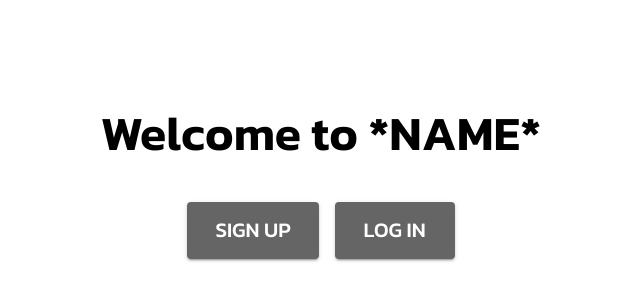
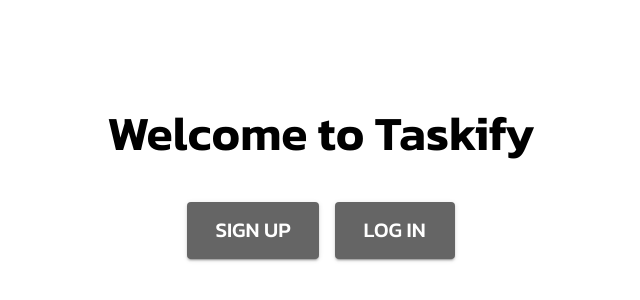
Before and after one commit to sawyerjones/taskify, a React (Create React App) app: page / in a window 1280 px wide. Shown: the part 218-518 px from the top of the page, without its empty margins (319-959 px from the left). Built offline with nearby package versions, Linux system fonts and the light colour scheme.

Commit message:
updated name & useEffects

```diff
--- a/public/index.html
+++ b/public/index.html
@@ -24,7 +24,7 @@
       work correctly both with client-side routing and a non-root public URL.
       Learn how to configure a non-root public URL by running `npm run build`.
     -->
-    <title>React App</title>
+    <title>Taskify</title>
   </head>
   <body>
     <noscript>You need to enable JavaScript to run this app.</noscript>
--- a/src/components/TodayTodoList.js
+++ b/src/components/TodayTodoList.js
@@ -9,7 +9,7 @@
    // loads after mount, fetches initial data
   useEffect(() => {
     loadTodos();
-  }, []);
+  }, [loadTodos]);
 
   const handleDelete = async (todoID) => {
     try {
--- a/src/components/UpcomingTodoList.js
+++ b/src/components/UpcomingTodoList.js
@@ -8,7 +8,7 @@
    // loads after mount, fetches initial data
    useEffect(() => {
     loadTodos();
-  }, []);
+  }, [loadTodos]);
 
   const handleDelete = async (todoID) => {
     try {
--- a/src/pages/SignIn.js
+++ b/src/pages/SignIn.js
@@ -24,7 +24,7 @@
               gap: 3,
             }}>
             <Typography variant="h1" component="h1" gutterBottom>
-              Welcome to *NAME*
+              Welcome to Taskify
             </Typography>
             <Box
               sx={{
```
